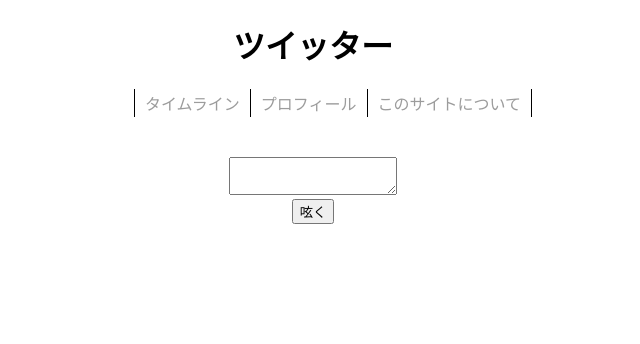
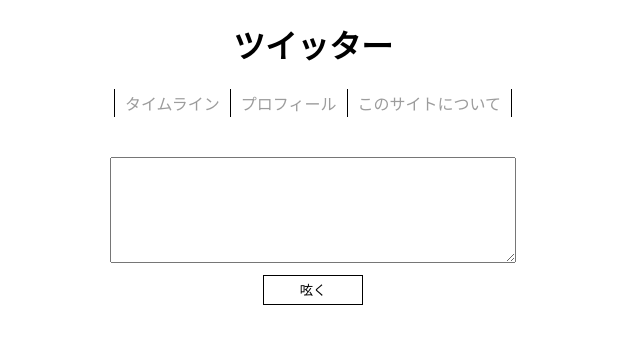
Before and after one commit to shutarou-iijima/react-sample, a React (Create React App) app: page / in a window 1280 px wide. Shown: the top 344 px of the page, without its empty margins (327-967 px from the left). Built offline with nearby package versions, Linux system fonts and the light colour scheme.

Commit message:
ツイートエリアの見た目を修正

```diff
--- a/src/components/TweetArea.tsx
+++ b/src/components/TweetArea.tsx
@@ -5,10 +5,10 @@
     return (
         <div className="tweetarea">
             <div>
-                <textarea className="timeline__textarea" />
+                <textarea className="tweetarea__textarea" />
             </div>
             <div>
-                <button type="button" className="timeline__submit">呟く</button>
+                <button type="button" className="tweetarea__submit">呟く</button>
             </div>
         </div>
     )
--- a/src/index.css
+++ b/src/index.css
@@ -10,6 +10,10 @@
     text-decoration: none;
 }
 
+ul {
+    padding-inline-start: 0;
+}
+
 li {
     list-style-type: none;
 }
@@ -18,7 +22,7 @@
     margin-top: 40px;
 }
 
-textarea {
+textarea, button{
     font-family: inherit;
 }
 
@@ -40,3 +44,16 @@
 .menu__container .menu__item--selected {
     color: black;
 }
+
+.tweetarea__textarea {
+    width: 400px;
+    height: 100px;
+}
+
+.tweetarea__submit {
+    background-color: white;
+    border: 1px solid black;
+    width: 100px;
+    height: 30px;
+    margin-top: 8px;
+}
```
